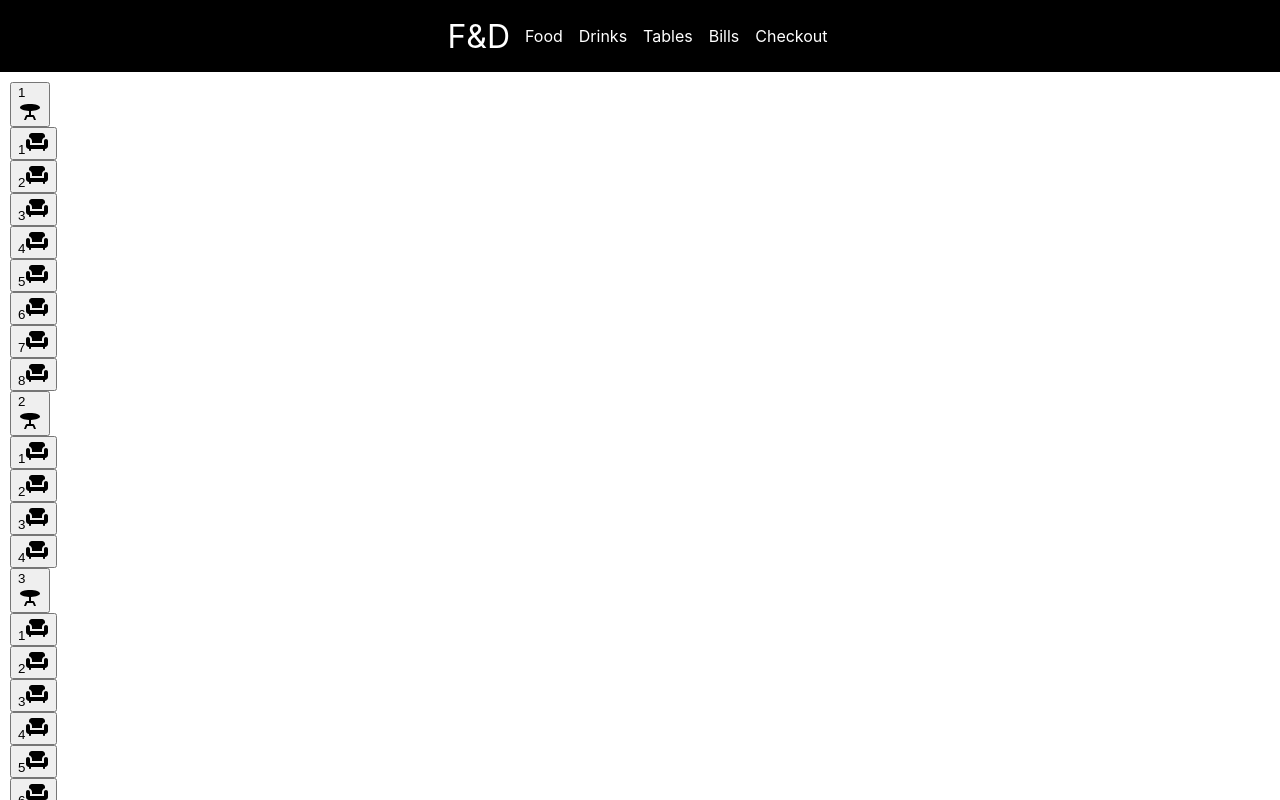
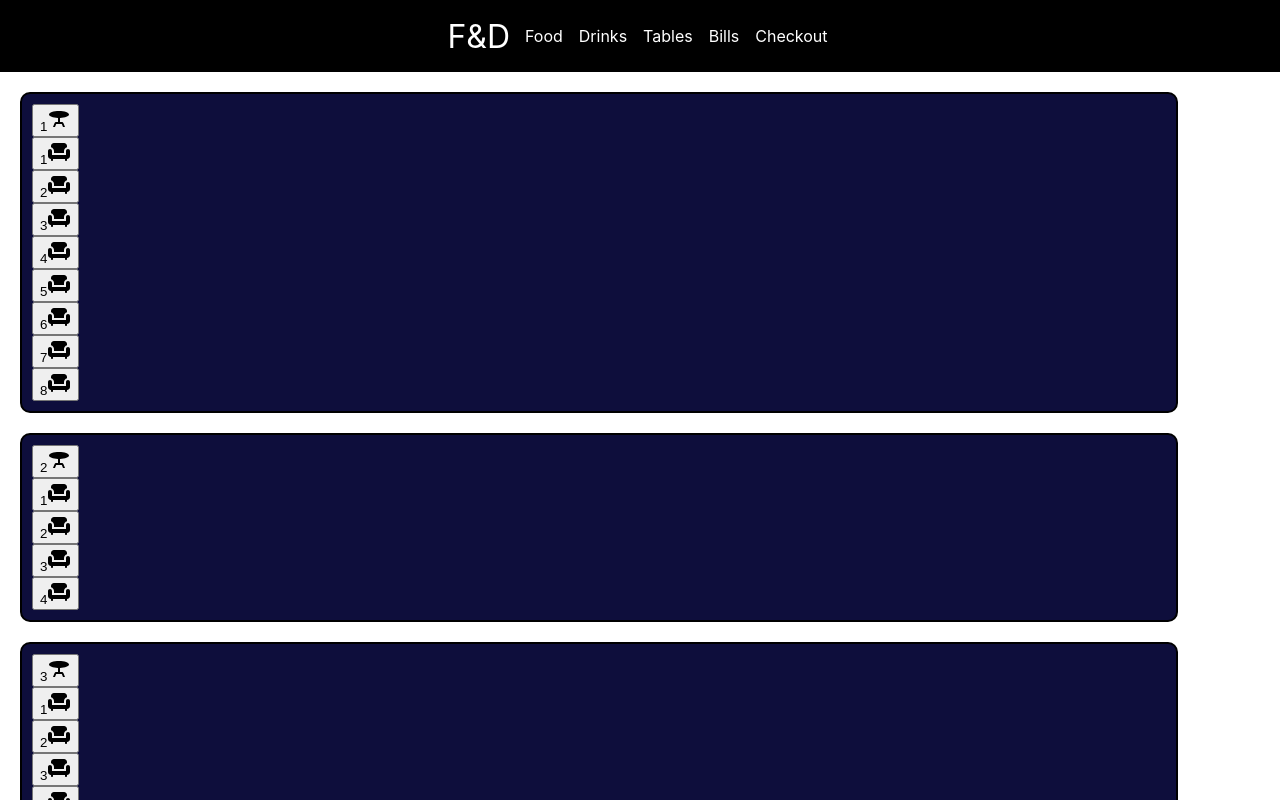
Before and after one commit to BlakeSartin/Food_Service_App, a React (Create React App) app in the folder food_service_app/: page / in a window 1280 px wide. Shown: the top 800 px of the page. Built offline with nearby package versions, Linux system fonts and the light colour scheme.

Commit message:
add more styling for expanded menu

```diff
--- a/food_service_app/src/components/Table_Menu.js
+++ b/food_service_app/src/components/Table_Menu.js
@@ -34,9 +34,9 @@ export default function Table_Menu() {
     <div className="table_menu">
       {data.map((d) => (
          <div className="expanded_table">
-         <button className="expanded_table">{d.table}<TableBar/></button>
+         <button className="expanded_table_button">{d.table}<TableBar/></button>
          {d.seats.map((seat) => (
-          <button className="expanded_chair">{seat}<Chair/></button>
+          <button className="expanded_chair_button">{seat}<Chair/></button>
          ))}
          </div>
       ))}
--- a/food_service_app/src/components/Table_Menu.scss
+++ b/food_service_app/src/components/Table_Menu.scss
@@ -7,8 +7,16 @@
 }
 
 .expanded_table {
-display: flex;
-justify-content: flex-start;
-flex-direction: column;
-align-items: flex-start;
+  display: flex;
+  justify-content: flex-start;
+  flex-direction: column;
+  align-items: flex-start;
+  background-color: rgba(3, 3, 51, 0.952);
+  color: white;
+  border: 2px solid;
+  border-color: black;
+  border-radius: 10px;
+  margin: 10px;
+  padding: 10px;
+  width: 90%;
 }
```
